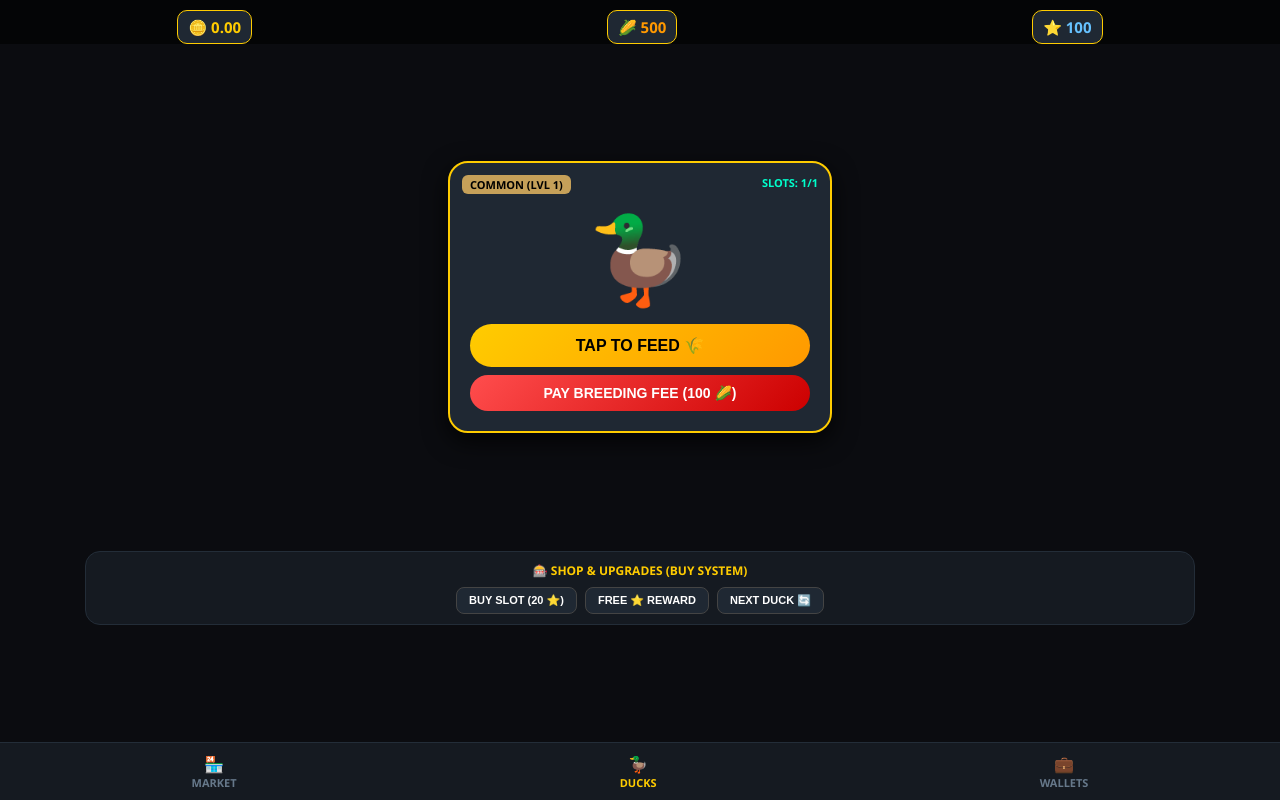
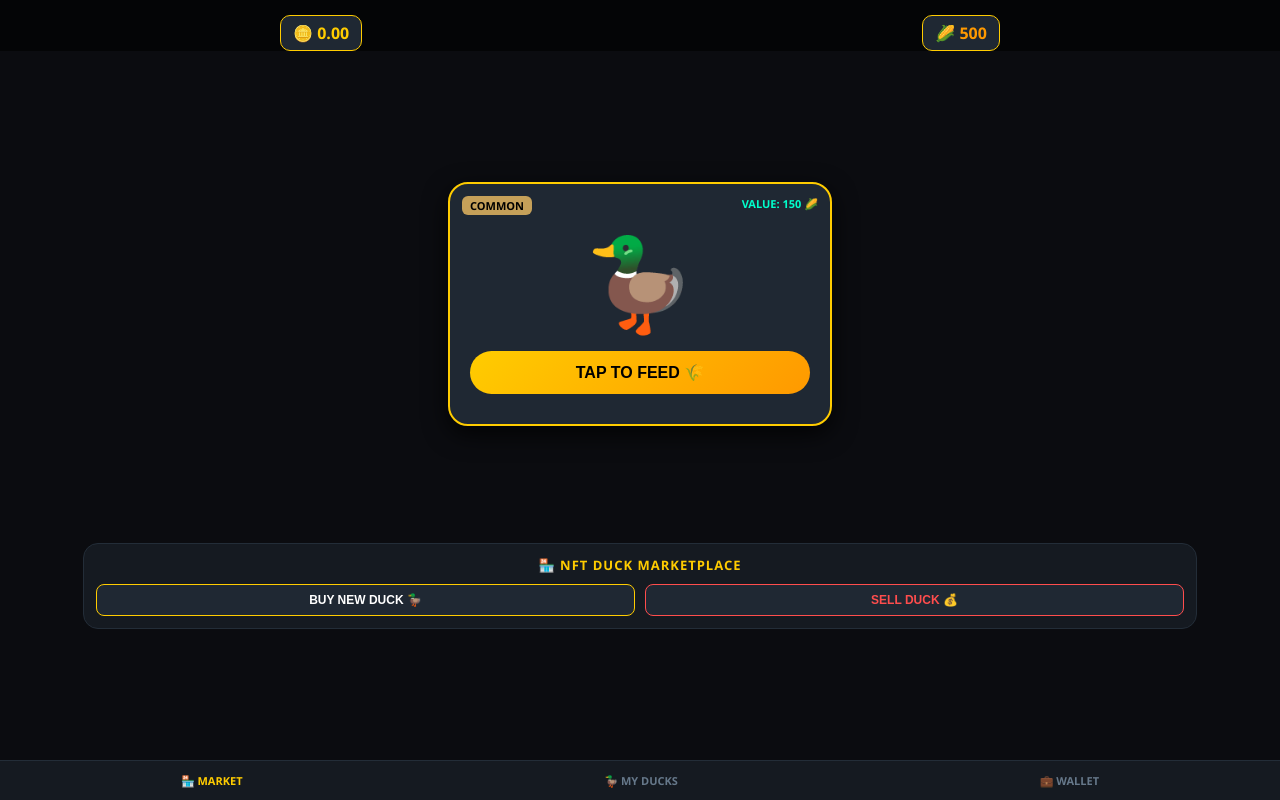
Before and after one commit to pushparaji3965-ux/Chicken-shop, a plain HTML site: page index.html in a window 1280 px wide. Drawn offline with Linux system fonts and the light colour scheme.

Commit message:
Update index.html

```diff
--- a/index.html
+++ b/index.html
@@ -3,7 +3,7 @@
 <head>
     <meta charset="UTF-8">
     <meta name="viewport" content="width=device-width, initial-scale=1.0, maximum-scale=1.0, user-scalable=no">
-    <title>DMD Duck Buy & Pay Pro</title>
+    <title>DMD Duck Market Pro</title>
     <style>
         body {
             background-color: #0b0c10; color: #fff; font-family: 'Segoe UI', Arial, sans-serif;
@@ -11,164 +11,130 @@
             justify-content: space-between; align-items: center; height: 100vh;
             user-select: none; -webkit-user-select: none; overflow: hidden;
         }
-        .header { width: 100%; padding-top: 10px; background: rgba(0,0,0,0.6); display: flex; justify-content: space-around; font-size: 15px; font-weight: bold; }
-        .stat-box { background: #1f2833; padding: 6px 10px; border-radius: 10px; border: 1px solid #ffcc00; }
+        .header { width: 100%; padding-top: 15px; background: rgba(0,0,0,0.6); display: flex; justify-content: space-around; font-size: 16px; font-weight: bold; }
+        .stat-box { background: #1f2833; padding: 6px 12px; border-radius: 10px; border: 1px solid #ffcc00; }
 
         .card-container {
             background: #1f2833; width: 85%; max-width: 340px; border-radius: 20px; padding: 20px;
-            box-shadow: 0 8px 25px rgba(0,0,0,0.8); border: 2px solid #ffcc00; position: relative; margin-top: 10px;
+            box-shadow: 0 8px 25px rgba(0,0,0,0.8); border: 2px solid #ffcc00; position: relative; margin-top: 15px;
         }
         .badge { position: absolute; top: 12px; left: 12px; background: #c5a059; color: #000; font-weight: bold; padding: 2px 8px; border-radius: 6px; font-size: 11px; }
-        .slot-count { position: absolute; top: 12px; right: 12px; color: #00ffcc; font-weight: bold; font-size: 11px; }
+        .duck-price { position: absolute; top: 12px; right: 12px; color: #00ffcc; font-weight: bold; font-size: 11px; }
 
-        .duck-avatar { font-size: 85px; margin: 15px 0 10px 0; transition: transform 0.05s ease; cursor: pointer; }
+        .duck-avatar { font-size: 90px; margin: 15px 0 10px 0; transition: transform 0.05s ease; cursor: pointer; }
         .duck-avatar:active { transform: scale(0.9); }
 
         .feed-btn {
             background: linear-gradient(135deg, #ffcc00, #ff9900); color: #000; border: none;
-            padding: 12px 0; font-size: 16px; font-weight: bold; border-radius: 50px; cursor: pointer; width: 100%; margin-bottom: 8px;
-        }
-        .pay-btn {
-            background: linear-gradient(135deg, #ff4d4d, #cc0000); color: #fff; border: none;
-            padding: 10px 0; font-size: 14px; font-weight: bold; border-radius: 50px; cursor: pointer; width: 100%;
+            padding: 12px 0; font-size: 16px; font-weight: bold; border-radius: 50px; cursor: pointer; width: 100%; margin-bottom: 10px;
         }
 
-        /* பை செக்ஷன் */
-        .buy-panel { background: #151a21; width: 85%; padding: 10px; border-radius: 15px; border: 1px solid #232d38; margin: 10px 0; }
-        .buy-title { font-size: 12px; color: #ffcc00; font-weight: bold; margin-bottom: 8px; }
-        .btn-grid { display: flex; gap: 8px; justify-content: center; }
-        .action-mini-btn { background: #1f2833; color: #fff; border: 1px solid #444; padding: 6px 12px; border-radius: 8px; font-size: 11px; font-weight: bold; cursor: pointer; }
+        /* அசல் மார்க்கெட் பேனல் (கைடு பக்கம் 18 & 19) */
+        .market-panel { background: #151a21; width: 85%; padding: 12px; border-radius: 15px; border: 1px solid #232d38; margin-bottom: 15px; }
+        .market-title { font-size: 13px; color: #ffcc00; font-weight: bold; margin-bottom: 10px; letter-spacing: 1px; }
+        .market-actions { display: flex; gap: 10px; justify-content: center; }
+        .market-btn { background: #1f2833; color: #fff; border: 1px solid #ffcc00; padding: 8px 15px; border-radius: 8px; font-size: 12px; font-weight: bold; cursor: pointer; flex: 1; }
+        .market-btn.sell { border-color: #ff4d4d; color: #ff4d4d; }
 
         .floating-text { position: absolute; color: #00ffcc; font-weight: bold; font-size: 20px; animation: floatUp 0.5s ease-out forwards; pointer-events: none; }
         @keyframes floatUp { 0% { opacity: 1; transform: translateY(0); } 100% { opacity: 0; transform: translateY(-40px); } }
 
-        .footer-nav { background: #151a21; width: 100%; display: flex; justify-content: space-around; padding: 10px 0; border-top: 1px solid #232d38; }
-        .nav-item { font-size: 11px; color: #66788a; display: flex; flex-direction: column; align-items: center; font-weight: bold; }
+        .footer-nav { background: #151a21; width: 100%; display: flex; justify-content: space-around; padding: 12px 0; border-top: 1px solid #232d38; }
+        .nav-item { font-size: 11px; color: #66788a; font-weight: bold; }
         .nav-item.active { color: #ffcc00; }
     </style>
 </head>
 <body>
 
-    <!-- டாப் நிலவரம் -->
     <div class="header">
         <div class="stat-box" style="color: #ffcc00;">🪙 <span id="dmd-val">0.00</span></div>
         <div class="stat-box" style="color: #ff9900;">🌽 <span id="corn-val">500</span></div>
-        <div class="stat-box" style="color: #66c2ff;">⭐ <span id="stars-val">100</span></div>
     </div>
 
-    <!-- மெயின் கார்டு -->
     <div class="card-container" id="card">
-        <div class="badge" id="duck-type">COMMON (LVL 1)</div>
-        <div class="slot-count" id="slot-display">SLOTS: 1/1</div>
+        <div class="badge" id="duck-rarity">COMMON</div>
+        <div class="duck-price">VALUE: <span id="duck-value">150</span> 🌽</div>
 
         <div class="duck-avatar" onclick="feedDuck(event)">🦆</div>
 
         <button class="feed-btn" onclick="feedDuck(event)">TAP TO FEED 🌾</button>
-        <!-- PAY FEE பட்டன் (கைடு பக்கம் 11 & 12) -->
-        <button class="pay-btn" id="pay-breeding-btn" onclick="payBreedingFee()">PAY BREEDING FEE (100 🌽)</button>
     </div>
 
-    <!-- BUY & UPGRADE பேனல் (கைடு பக்கம் 2 & 19) -->
-    <div class="buy-panel">
-        <div class="buy-title">🎰 SHOP & UPGRADES (BUY SYSTEM)</div>
-        <div class="btn-grid">
-            <button class="action-mini-btn" onclick="buySlot()">BUY SLOT (<span id="slot-cost">20</span> ⭐)</button>
-            <button class="action-mini-btn" onclick="buyStars()">FREE ⭐ REWARD</button>
-            <button class="action-mini-btn" onclick="changeRarity()">NEXT DUCK 🔄</button>
+    <div class="market-panel">
+        <div class="market-title">🏪 NFT DUCK MARKETPLACE</div>
+        <div class="market-actions">
+            <button class="market-btn" onclick="buyNewDuck()">BUY NEW DUCK 🦆</button>
+            <button class="market-btn sell" onclick="sellCurrentDuck()">SELL DUCK 💰</button>
         </div>
     </div>
 
-    <!-- மெனு பார் -->
     <div class="footer-nav">
-        <div class="nav-item"><span style="font-size:16px;">🏪</span>MARKET</div>
-        <div class="nav-item active"><span style="font-size:16px;">🦆</span>DUCKS</div>
-        <div class="nav-item"><span style="font-size:16px;">💼</span>WALLETS</div>
+        <div class="nav-item active">🏪 MARKET</div>
+        <div class="nav-item">🦆 MY DUCKS</div>
+        <div class="nav-item">💼 WALLET</div>
     </div>
 
     <script>
-        // லோக்கல் மெமரி ஆட்டோ-சேவ்
-        let dmd = parseFloat(localStorage.getItem('bp_dmd')) || 0.00;
-        let corn = parseInt(localStorage.getItem('bp_corn')) || 500;
-        let stars = parseInt(localStorage.getItem('bp_stars')) || 100;
-        let slots = parseInt(localStorage.getItem('bp_slots')) || 1;
-        let duckLvl = parseInt(localStorage.getItem('bp_duck_lvl')) || 1;
-        let rarity = localStorage.getItem('bp_rarity') || 'COMMON';
+        // ஆட்டோ-சேவ் சிஸ்டம்
+        let dmd = parseFloat(localStorage.getItem('m_dmd')) || 0.00;
+        let corn = parseInt(localStorage.getItem('m_corn')) || 500;
+        let rarity = localStorage.getItem('m_rarity') || 'COMMON';
 
+        // கைடு பக்கம் 19-ன்படி ஒவ்வொரு வாத்தின் அசல் மதிப்பு (Market Price)
+        const marketPrices = { 'COMMON': 150, 'UNCOMMON': 300, 'RARE': 600, 'EPIC': 1200, 'LEGENDARY': 3000 };
         const rewards = { 'COMMON': 0.01, 'UNCOMMON': 0.02, 'RARE': 0.04, 'EPIC': 0.5, 'LEGENDARY': 1.6 };
         const emojis = { 'COMMON': '🦆', 'UNCOMMON': '🪿', 'RARE': '🦅', 'EPIC': '🦉', 'LEGENDARY': '👑' };
 
         updateUI();
 
         function feedDuck(event) {
-            if (corn <= 0) { alert("🌽 சோளம் காலி! BREEDING FEE செலுத்தி போனஸ் சோளம் பெறுங்கள்!"); return; }
+            if (corn <= 0) { alert("🌽 தீவனம் தீர்ந்துவிட்டது! வாத்தை மார்க்கெட்ல வித்து சோளம் வாங்கிக்கோங்க!"); return; }
             corn--;
-            let earn = rewards[rarity] * duckLvl;
+            let earn = rewards[rarity];
             dmd += earn;
             save();
             updateUI();
-            createFloatingText(event, "+" + earn.toFixed(2) + " $DMD");
+            createFloatingText(event, "+" + earn + " $DMD");
         }
 
-        // PAY FEE சிஸ்டம்: சோளத்தை கட்டணமாக செலுத்தி வாத்தின் லெவலை உயர்த்துவது
-        function payBreedingFee() {
-            let fee = duckLvl === 1 ? 100 : 500; // கைடு பக்கம் 11-ன்படி கட்டணம்
-            if (corn < fee) { alert("ஐயோ! இந்த கட்டணத்தை செலுத்த உங்களிடம் போதுமான சோளம் 🌽 இல்லை!"); return; }
-
-            corn -= fee;
-            duckLvl++;
-            alert(`🎉 Success! பிரீடிங் கட்டணம் செலுத்தப்பட்டது. உங்க வாத்து இப்போ Level ${duckLvl}-க்கு மாஸா அப்டேட் ஆகிடுச்சு!`);
+        // BUY SYSTEM: மார்க்கெட்டில் இருந்து புது வாத்து வாங்குவது (சோளம் குறையும்)
+        function buyNewDuck() {
+            let cost = marketPrices[rarity];
+            if (corn < cost) {
+                alert(`❌ இந்த வாத்தை வாங்க உங்களிடம் போதிய சோளம் இல்லை! தேவை: ${cost} 🌽`);
+                return;
+            }
+            corn -= cost;
+            alert(`🎉 வாழ்த்துகள்! மார்க்கெட்ல இருந்து ஒரு புது ${rarity} வாத்து வாங்கப்பட்டது!`);
             save();
             updateUI();
         }
 
-        // BUY SYSTEM: ஸ்டார்ஸ் கொடுத்து புதிய ஸ்லாட்டுகளை வாங்குவது
-        function buySlot() {
-            let cost = 20 + (slots - 1) * 20; // கைடு பக்கம் 2: "Each subsequent slot costs 20 Stars more"
-            if (stars < cost) { alert("⭐ உங்களிடம் போதுமான ஸ்டார்ஸ் இல்லை!"); return; }
+        // SELL SYSTEM: கைடு பக்கம் 19-ன்படி வாத்தை விற்று உடனடியாக சோளம் பெறுவது
+        function sellCurrentDuck() {
+            let price = marketPrices[rarity];
+            corn += price;
+            alert(`💰 Success! உங்க ${rarity} வாத்தை மார்க்கெட்ல வித்து ${price} சோளம் 🌽 சம்பாதிச்சிட்டீங்க!`);
 
-            stars -= cost;
-            slots++;
-            alert("🎰 மாஸ் தலைவா! புதிய வாத்து வளர்ப்பு ஸ்லாட் வாங்கப்பட்டு விட்டது!");
-            save();
-            updateUI();
-        }
-
-        function buyStars() {
-            stars += 50;
-            alert("🎁 போனஸ்: 50 இலவச ஸ்டார்ஸ் ⭐ வாலட்டில் வரவு வைக்கப்பட்டது!");
-            save();
-            updateUI();
-        }
-
-        function changeRarity() {
+            // விற்ற பிறகு அடுத்த புதிய வாத்துக்கு மாறுவது
             const list = ['COMMON', 'UNCOMMON', 'RARE', 'EPIC', 'LEGENDARY'];
             rarity = list[(list.indexOf(rarity) + 1) % list.length];
-            duckLvl = 1; // புதிய வாத்துக்கு லெவல் ரீசெட்
             save();
             updateUI();
         }
 
         function save() {
-            localStorage.setItem('bp_dmd', dmd);
-            localStorage.setItem('bp_corn', corn);
-            localStorage.setItem('bp_stars', stars);
-            localStorage.setItem('bp_slots', slots);
-            localStorage.setItem('bp_duck_lvl', duckLvl);
-            localStorage.setItem('bp_rarity', rarity);
+            localStorage.setItem('m_dmd', dmd);
+            localStorage.setItem('m_corn', corn);
+            localStorage.setItem('m_rarity', rarity);
         }
 
         function updateUI() {
             document.getElementById('dmd-val').innerText = dmd.toFixed(2);
             document.getElementById('corn-val').innerText = corn;
-            document.getElementById('stars-val').innerText = stars;
-            document.getElementById('duck-type').innerText = `${rarity} (LVL ${duckLvl})`;
-            document.getElementById('slot-display').innerText = `SLOTS: 1/${slots}`;
-
-            let nextFee = duckLvl === 1 ? 100 : 500;
-            document.getElementById('pay-breeding-btn').innerText = `PAY BREEDING FEE (${nextFee} 🌽)`;
-
-            let nextSlotCost = 20 + (slots - 1) * 20;
-            document.getElementById('slot-cost').innerText = nextSlotCost;
+            document.getElementById('duck-rarity').innerText = rarity;
+            document.getElementById('duck-emoji').innerText = emojis[rarity];
+            document.getElementById('duck-value').innerText = marketPrices[rarity];
         }
 
         function createFloatingText(event, txt) {
```
